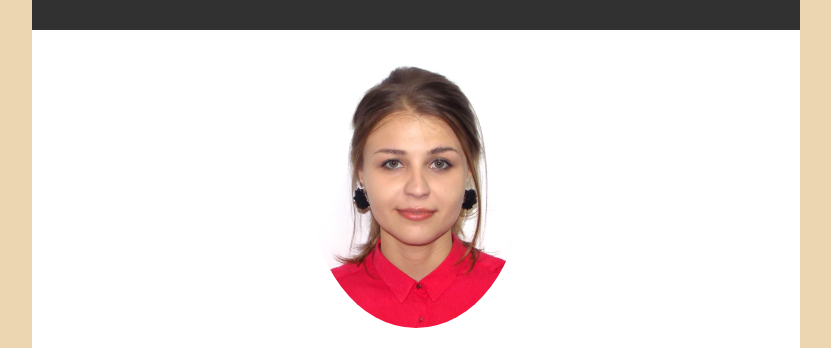
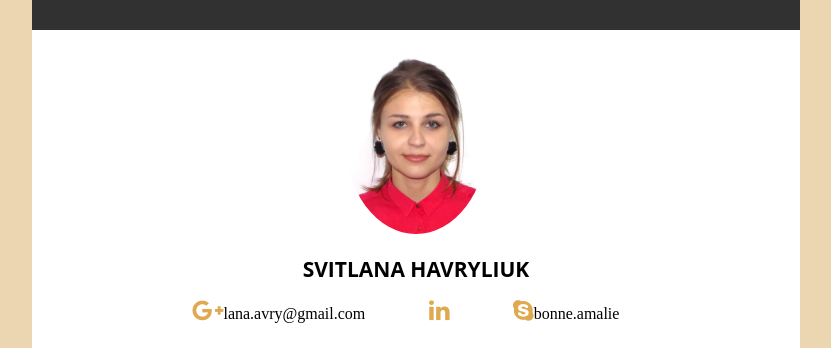
Before and after one commit to LanaAvry/LanaAvry.github.io, a website: page index.html in a window 1280 px wide. Shown: the top 348 px of the page, without its empty margins (224-1055 px from the left). Drawn offline with Linux system fonts and the light colour scheme; grey boxes are pictures that could not be loaded.

Commit message:
Add files via upload

```diff
--- a/index.html
+++ b/index.html
@@ -17,7 +17,7 @@
     <div class="wrapper row1">
         <header id="header" class="hoc">
             <div>
-                <a href="#"><img src="https://github.com/LanaAvry/LanaAvry.github.io/blob/master/photo.jpg?raw=true" style="width:30%; height:30%;border-radius:50%";></a>
+                <a href="#"><img src="https://github.com/LanaAvry/LanaAvry.github.io/blob/master/photo.jpg?raw=true" style="width:20%; height:10%;border-radius:50%";></a>
             </div>
             <nav>
                 <h2>SVITLANA HAVRYLIUK</h2>
```
